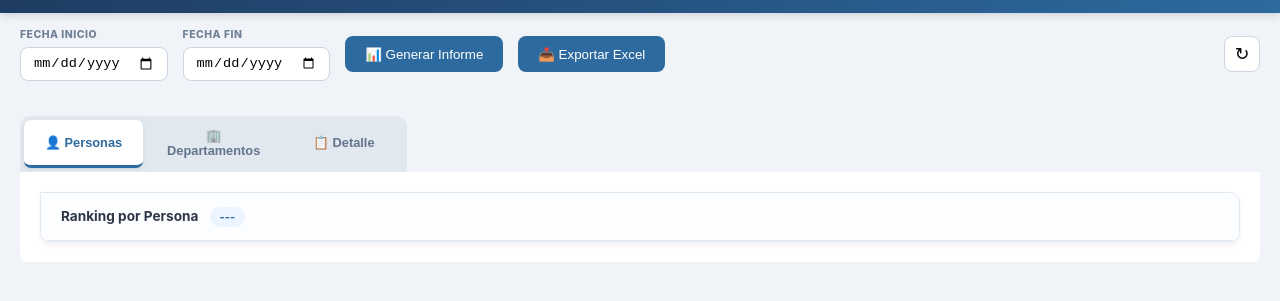
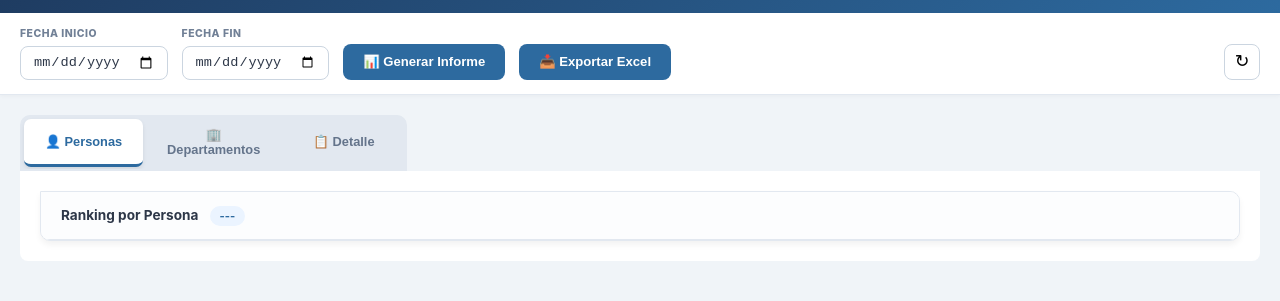
Before and after one commit to OmarSanchez21/Report_Visitas_Administrador, a website with bundled scripts: page app/widget.html in a window 1280 px wide. Shown: the part 55-356 px from the top of the page. Built offline with nearby package versions, Linux system fonts and the light colour scheme; a script that the page names is missing.

Commit message:
Issues with cars its fixed

```diff
--- a/app/css/components.css
+++ b/app/css/components.css
@@ -58,13 +58,12 @@
 .card {
     background: white;
     border-radius: 10px;
-    padding: 8px 12px; /* Reducido para que sea menos larga */
-    box-shadow: 0 2px 4px rgba(0, 0, 0, 0.05);
-    border: 1px solid #e2e8f0;
+    padding: 16px;
+    box-shadow: 0 2px 5px rgba(0, 0, 0, 0.05);
+    border: 1px solid #edf2f7;
     display: flex;
     flex-direction: column;
     justify-content: center;
-    min-height: 65px; /* Altura controlada similar a la imagen 2 */
     transition: transform 0.2s;
 }
 
--- a/app/css/layout.css
+++ b/app/css/layout.css
@@ -6,17 +6,48 @@
 }
 
 
+.filters {
+    background: white;
+    padding: 14px 20px;
+    display: flex;
+    gap: 14px;
+    align-items: flex-end;
+    flex-wrap: wrap;
+    border-bottom: 1px solid #e2e8f0;
+    box-shadow: 0 1px 4px rgba(0,0,0,0.04);
+}
 .fg { display: flex; flex-direction: column; gap: 4px; }
+.fg label { font-size: 0.65rem; font-weight: 800; color: #718096; text-transform: uppercase; letter-spacing: .05em; }
 .fg input {
-    border: 1px solid #cbd5e0; border-radius: 8px; padding: 7px 12px;
-    font-size: 0.85rem; outline: none; transition: all 0.2s;
+    border: 1px solid #cbd5e0;
+    border-radius: 8px;
+    padding: 7px 12px;
+    font-size: 0.85rem;
+    color: #2d3748;
+    outline: none;
+    transition: all 0.2s;
 }
-.filters {
+.fg input:focus { border-color: #2d6a9f; box-shadow: 0 0 0 3px rgba(45, 106, 159, 0.1); }
+
+.modal-overlay { display: none; }
+.modal-overlay.active { display: flex; }
+
+/* --- BOTONES --- */
+.btn {
+    padding: 0 20px;
+    border: none;
+    border-radius: 8px;
+    cursor: pointer;
+    font-size: 0.82rem;
+    font-weight: 700;
+    background: #2d6a9f;
+    color: white;
+    display: inline-flex;
     align-items: center;
-}
-.fg label {
-    font-size: 0.65rem; font-weight: 800; color: #718096;
-    text-transform: uppercase; letter-spacing: .05em;
+    gap: 8px;
+    white-space: nowrap;
+    height: 36px;
+    transition: all 0.2s ease;
 }
 .btn-refresh {
     margin-left: auto; background: #ffffff; border: 1px solid #cbd5e0;
@@ -24,16 +55,25 @@
     display: flex; align-items: center; justify-content: center;
     cursor: pointer; transition: all 0.2s; font-size: 1.1rem;
 }
-.btn-refresh:hover { border-color: #2d6a9f; color: #2d6a9f; }
-.modal-overlay { display: none; }
-.modal-overlay.active { display: flex; }
+.btn:hover { background: #1e3a5f; transform: translateY(-1px); box-shadow: 0 4px 8px rgba(30, 58, 95, 0.2); }
+.btn:active { transform: translateY(0); }
+.btn:disabled { background: #a0aec0; cursor: not-allowed; transform: none; box-shadow: none; }
 
-/* --- BOTONES --- */
-.btn {
-    padding: 0 20px; border: none; border-radius: 8px; cursor: pointer;
-    background: #2d6a9f; color: white; display: inline-flex;
-    align-items: center; gap: 8px; height: 36px; transition: all 0.2s;
+
+.btn-refresh {
+    margin-left: auto;
+    background: #ffffff;
+    border: 1px solid #cbd5e0;
+    border-radius: 8px;
+    width: 36px;
+    height: 36px;
+    display: flex;
+    align-items: center;
+    justify-content: center;
+    cursor: pointer;
+    transition: all 0.2s;
 }
+.btn-refresh:hover { border-color: #2d6a9f; color: #2d6a9f; background: #f7fafc; transform: rotate(15deg); }
 
 /* Oculta todos los paneles por defecto */
 .tab-panel {
--- a/app/js/init.js
+++ b/app/js/init.js
@@ -5,10 +5,10 @@ import { visitasManager } from "./services/visitas.manager.js";
 window.USER_MAP = {};
 
 ZOHO.embeddedApp.on("PageLoad", async function() {
+    console.log("Aplicación embebida cargada. Inicializando...");
     const height = Math.floor(window.innerHeight * 0.85).toString();
     const width = Math.floor(window.innerWidth * 0.95).toString();
     ZOHO.CRM.UI.Resize({ height, width });
-
     try {
         window.USER_MAP = await ZohoService.fetchAllUsers();
         console.log("Usuarios cargados:", window.USER_MAP);
```
Also changed, not shown: 1 other file.
